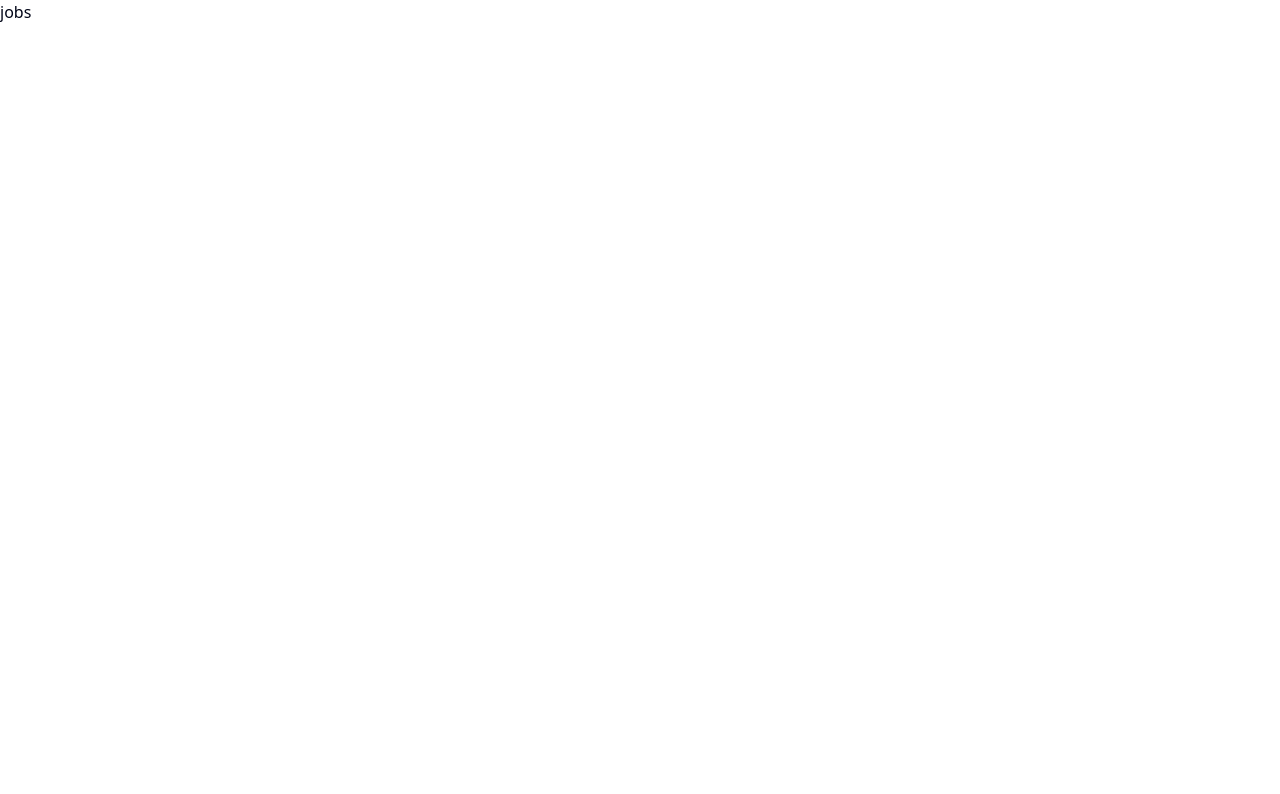
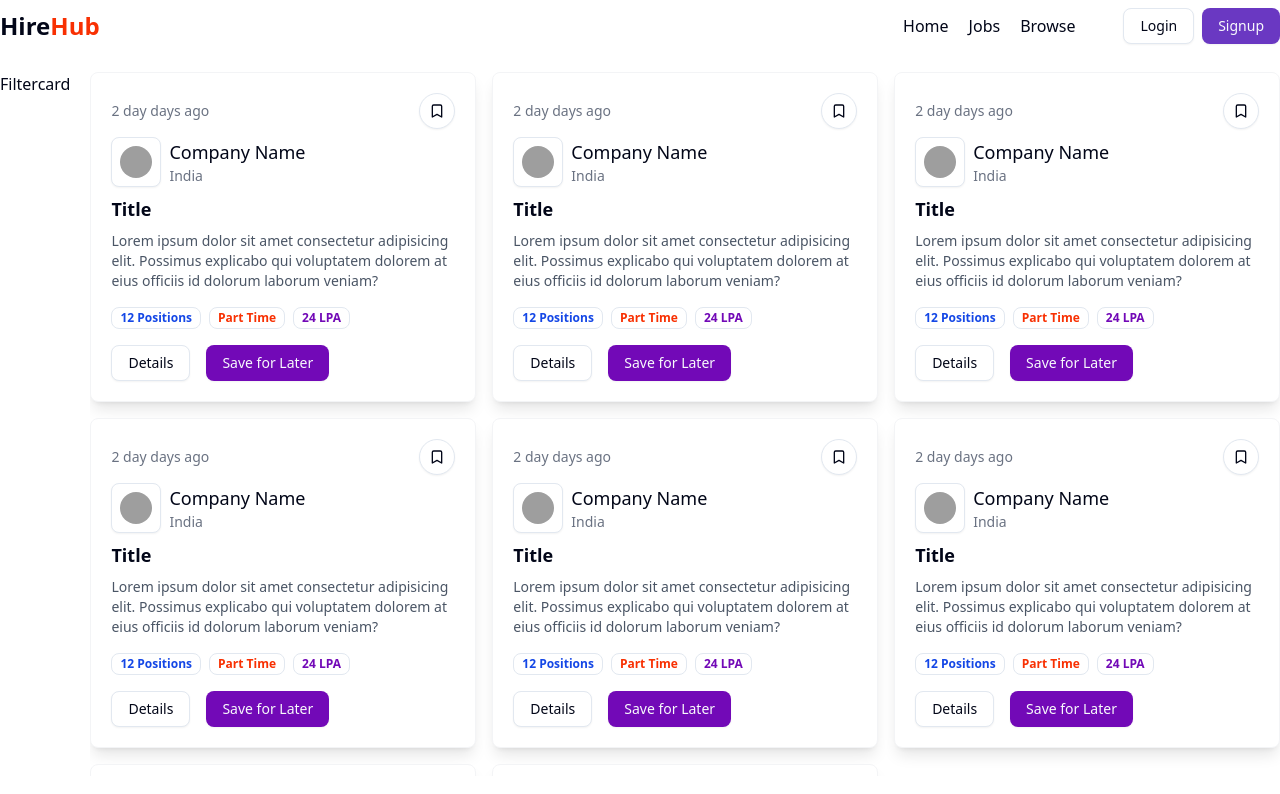
Before and after one commit to vivekmishra22/HireHub, a React (Vite) app in the folder frontend/: page /jobs in a window 1280 px wide. Shown: the top 794 px of the page. Built offline with nearby package versions, Linux system fonts and the light colour scheme; grey boxes are pictures that could not be loaded.

Commit message:
Job Card done

```diff
--- /dev/null
+++ b/frontend/src/components/FilterCard.jsx
@@ -0,0 +1,11 @@
+import React from 'react'
+
+const FilterCard = () => {
+  return (
+    <div>
+      Filtercard
+    </div>
+  )
+}
+
+export default FilterCard
--- /dev/null
+++ b/frontend/src/components/Job.jsx
@@ -0,0 +1,49 @@
+import { Bookmark } from "lucide-react";
+import React from "react";
+import { Button } from "./ui/button";
+import { Avatar, AvatarImage } from "@/components/ui/avatar";
+import { Badge } from "./ui/badge";
+// import { Avatar, AvatarImage } from './ui/avatar'
+
+const Job = () => {
+    return (
+        <div className="p-5 rounded-md shadow-lg bg-white border border-gray-100">
+            <div className="flex items-center justify-between">
+                <p className="text-sm text-gray-500">2 day days ago</p>
+                <Button variant="outline" className={"rounded-full"} size="icon">
+                    <Bookmark />
+                </Button>
+            </div>
+            <div className="flex items-center gap-2 my-2">
+                <Button variant={"outline"} className={"p-6"} size={"icon"}>
+                    <Avatar>
+                        <AvatarImage src="https://cdn-icons-png.flaticon.com/128/15189/15189159.png" />
+                    </Avatar>
+                </Button>
+                <div>
+                    <h1 className="font-medium text-lg">Company Name</h1>
+                    <p className="text-sm text-gray-500">India</p>
+                </div>
+            </div>
+            <div>
+                <h1 className="font-bold text-lg my-2">Title</h1>
+                <p className="text-sm text-gray-600">
+                    Lorem ipsum dolor sit amet consectetur adipisicing elit. Possimus
+                    explicabo qui voluptatem dolorem at eius officiis id dolorum laborum
+                    veniam?
+                </p>
+            </div>
+            <div className='flex items-center gap-2 mt-4'>
+                <Badge variant="ghost" className={'text-blue-700 font-bold'}>12 Positions</Badge>
+                <Badge variant="ghost" className={'text-[#F83002] font-bold'}>Part Time</Badge>
+                <Badge variant="ghost" className={'text-[#7209b7] font-bold'}>24 LPA</Badge>
+            </div>
+            <div className="flex items-center gap-4 mt-4">
+                <Button variant="outline">Details</Button>
+                <Button className={'bg-[#7209b7]'}>Save for Later</Button>
+            </div>
+        </div>
+    );
+};
+
+export default Job;
--- a/frontend/src/components/Jobs.jsx
+++ b/frontend/src/components/Jobs.jsx
@@ -1,9 +1,36 @@
 import React from 'react'
+import Navbar from './ui/shared/Navbar'
+import FilterCard from './FilterCard'
+import Job from './Job'
+
+const jobsArray = [1, 2, 3, 4, 5, 6, 7, 8];
 
 const Jobs = () => {
   return (
     <div>
-      jobs
+      <Navbar />
+      <div className='max-w-7xl mx-auto mt-5 flex gap-5'>
+        <div className='w-20%'>
+        <FilterCard />
+        </div>
+        {
+          jobsArray.length <= 0 ? <span>Job not found</span> : (
+            <div className='flex-1 h-[88vh] overflow-y-auto pb-5'>
+              <div className='grid grid-cols-3 gap-4'>
+                {
+                  jobsArray.map((item, index) => (
+                    <div>
+                      <Job/>
+                    </div>
+                  ))
+                }
+              </div>
+            </div>
+          )
+          // jobsArray.map((item, index) => <Job />)
+        }
+      </div>
+
     </div>
   )
 }
```
